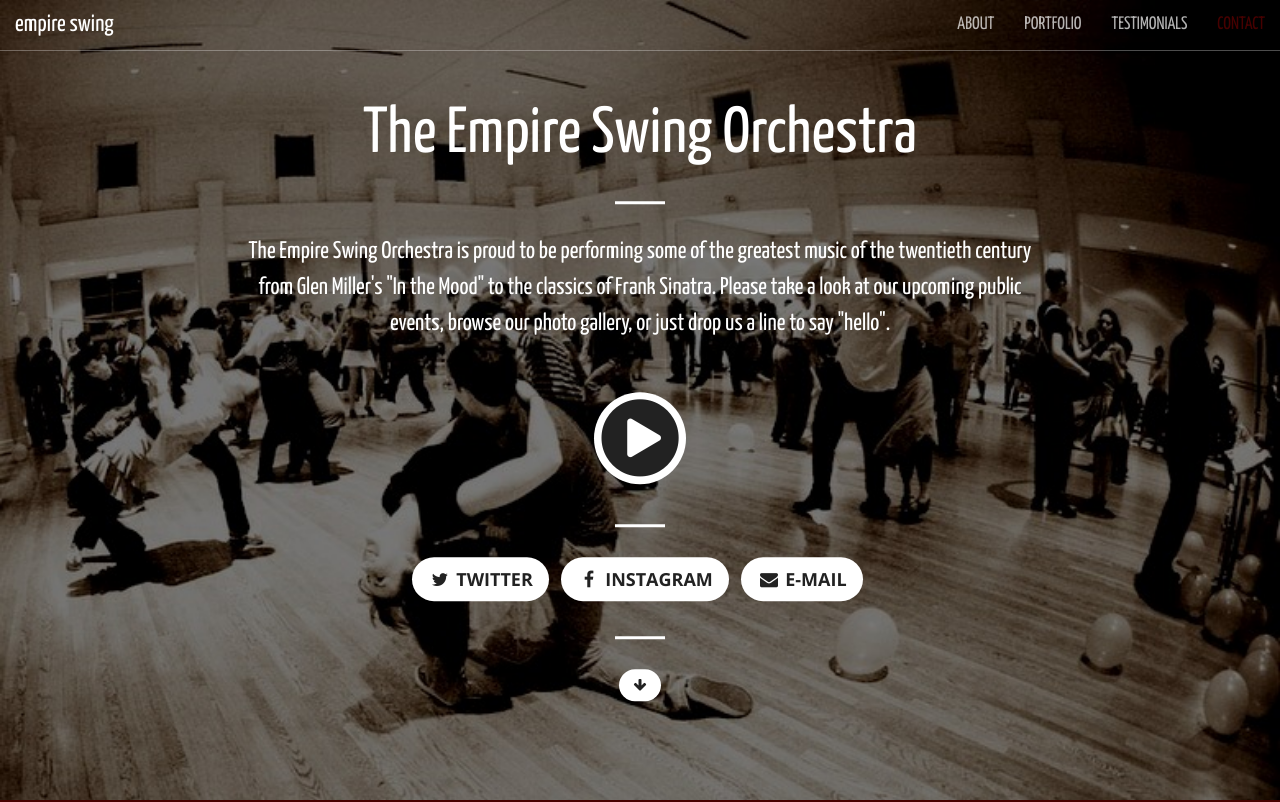
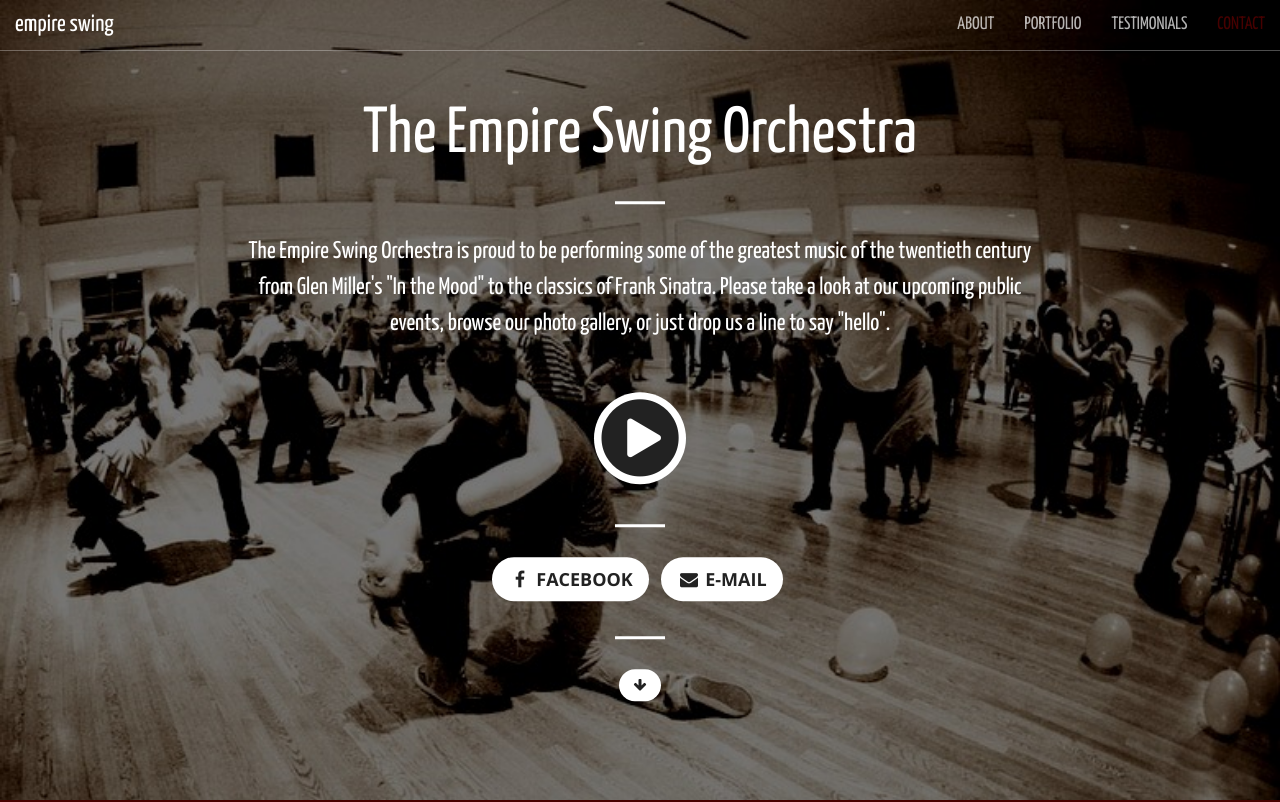
Before and after one commit to empireswing/empireswing.github.io, a website: page app/index.html in a window 1280 px wide. Shown: the top 802 px of the page. Drawn offline with nearby package versions, Linux system fonts and the light colour scheme; files that its build step writes are made by us from their sources; a web font is replaced by a local one.

Commit message:
Fix facebook button label

```diff
--- a/app/index.html
+++ b/app/index.html
@@ -82,10 +82,7 @@
                 <hr class="light">
                 <ul class="list-inline intro-social-buttons">
                     <li>
-                        <a href="https://twitter.com/EmpireSwing" target="_blank" class="btn btn-default btn-lg"><i class="fa fa-twitter fa-fw"></i> <span class="network-name">Twitter</span></a>
-                    </li>
-                    <li>
-                        <a href="https://www.facebook.com/EmpireSwing" target="_blank" class="btn btn-default btn-lg"><i class="fa fa-facebook fa-fw"></i> <span class="network-name">Instagram</span></a>
+                        <a href="https://www.facebook.com/EmpireSwing" target="_blank" class="btn btn-default btn-lg"><i class="fa fa-facebook fa-fw"></i> <span class="network-name">Facebook</span></a>
                     </li>
                     <li>
                         <a href="mailto:info@empireswing.org" class="btn btn-default btn-lg"><i class="fa fa-envelope fa-fw"></i> <span class="network-name">E-mail</span></a>
```
